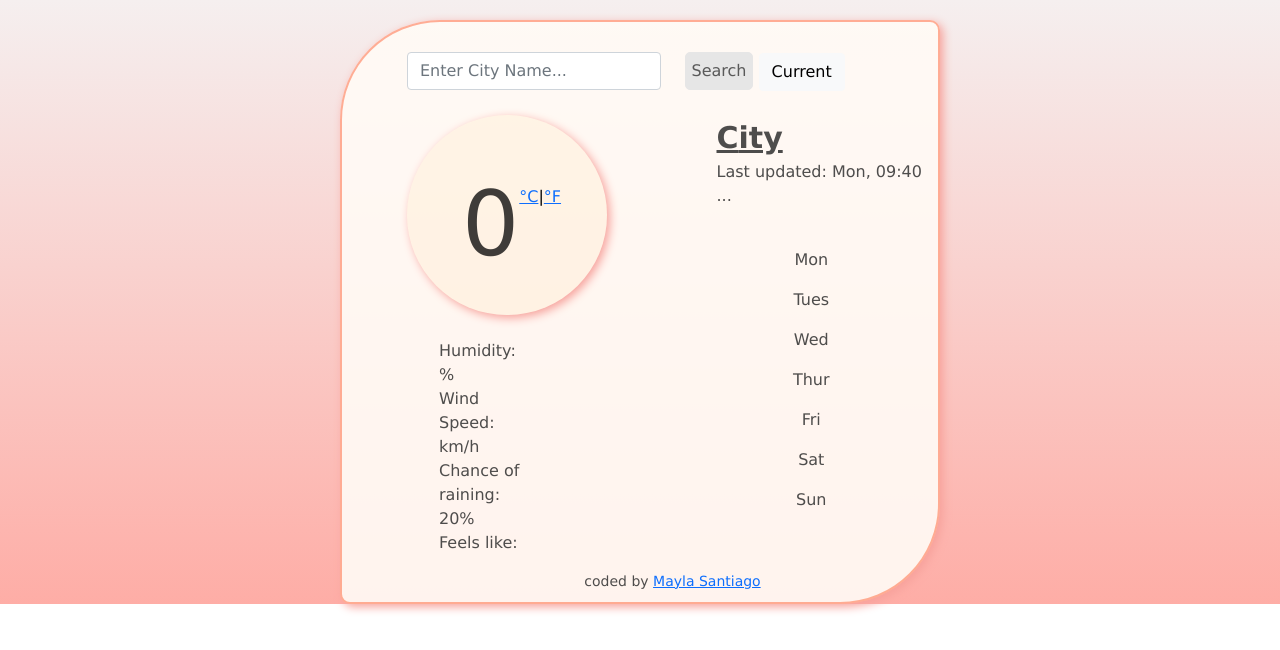
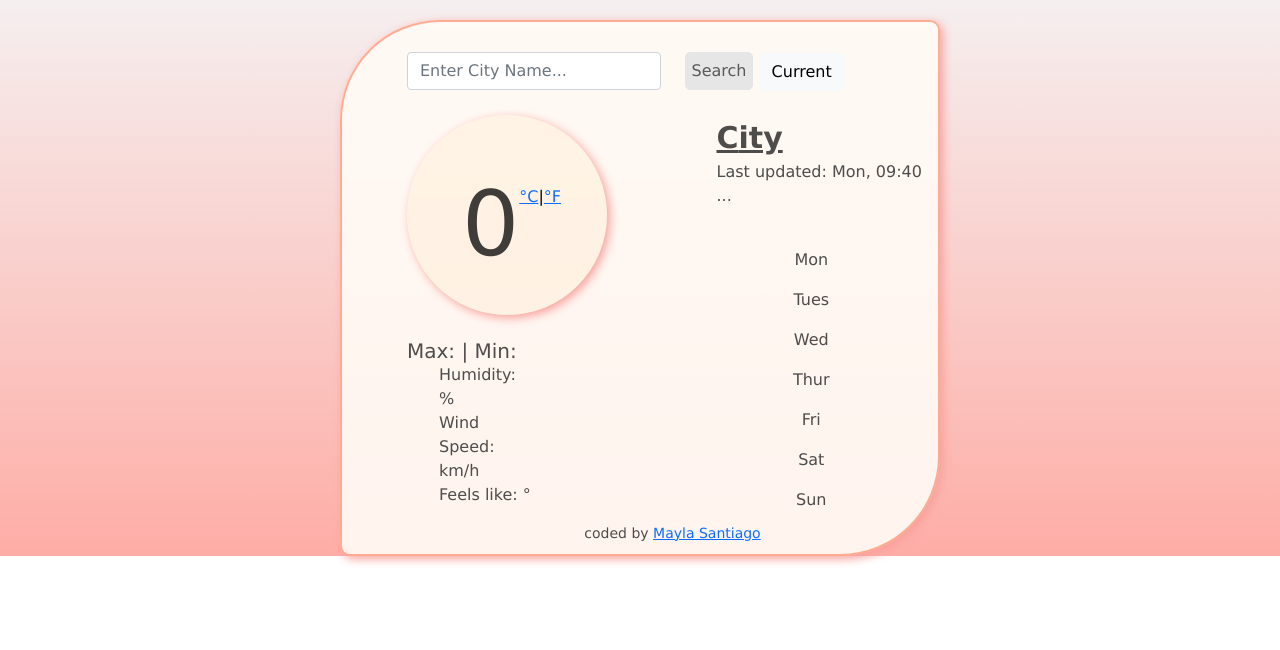
Before and after one commit to Mayla-Innovate/Weather-App, a plain HTML site: page index.html in a window 1280 px wide. Drawn offline with nearby package versions, Linux system fonts and the light colour scheme.

Commit message:
Added max and min temperature

```diff
--- a/hi.js
+++ b/hi.js
@@ -18,6 +18,7 @@ function currentWeather(response) {
   document.querySelector("#feelsLike").innerHTML = Math.round(
     response.data.main.feels_like
   );
+
   document.querySelector("#temperature").innerHTML = Math.round(
     response.data.main.temp
   );
--- a/index.html
+++ b/index.html
@@ -58,12 +58,16 @@
             </span>
           </div>
           <br />
+          <h5>
+            Max: <span id="maxTemp"> </span> | Min:
+            <span id="minTemp"></span>
+          </h5>
           <div class="col-6">
             <ul id="conditions">
-              <li>Humidity: <span id="humidity"></span>%</li>
-              <li>Wind Speed: <span id="wind"> </span> km/h</li>
-              <li id="rain">Chance of raining: 20%</li>
-              <li>Feels like: <span id="feelsLike"> </span></li>
+              <li>Humidity: <span id="humidity"> </span>%</li>
+              <li>Wind Speed: <span id="wind"> </span>km/h</li>
+
+              <li>Feels like: <span id="feelsLike"> </span>°</li>
             </ul>
           </div>
         </div>
--- a/style.css
+++ b/style.css
@@ -65,7 +65,11 @@ h1 {
   border-bottom-left-radius: 180px;
   border-bottom-right-radius: 180px;
 }
+h5 {
+  margin: 0 auto;
 
+  display: block;
+}
 small {
   text-align: center;
   margin: 0 auto;
```
